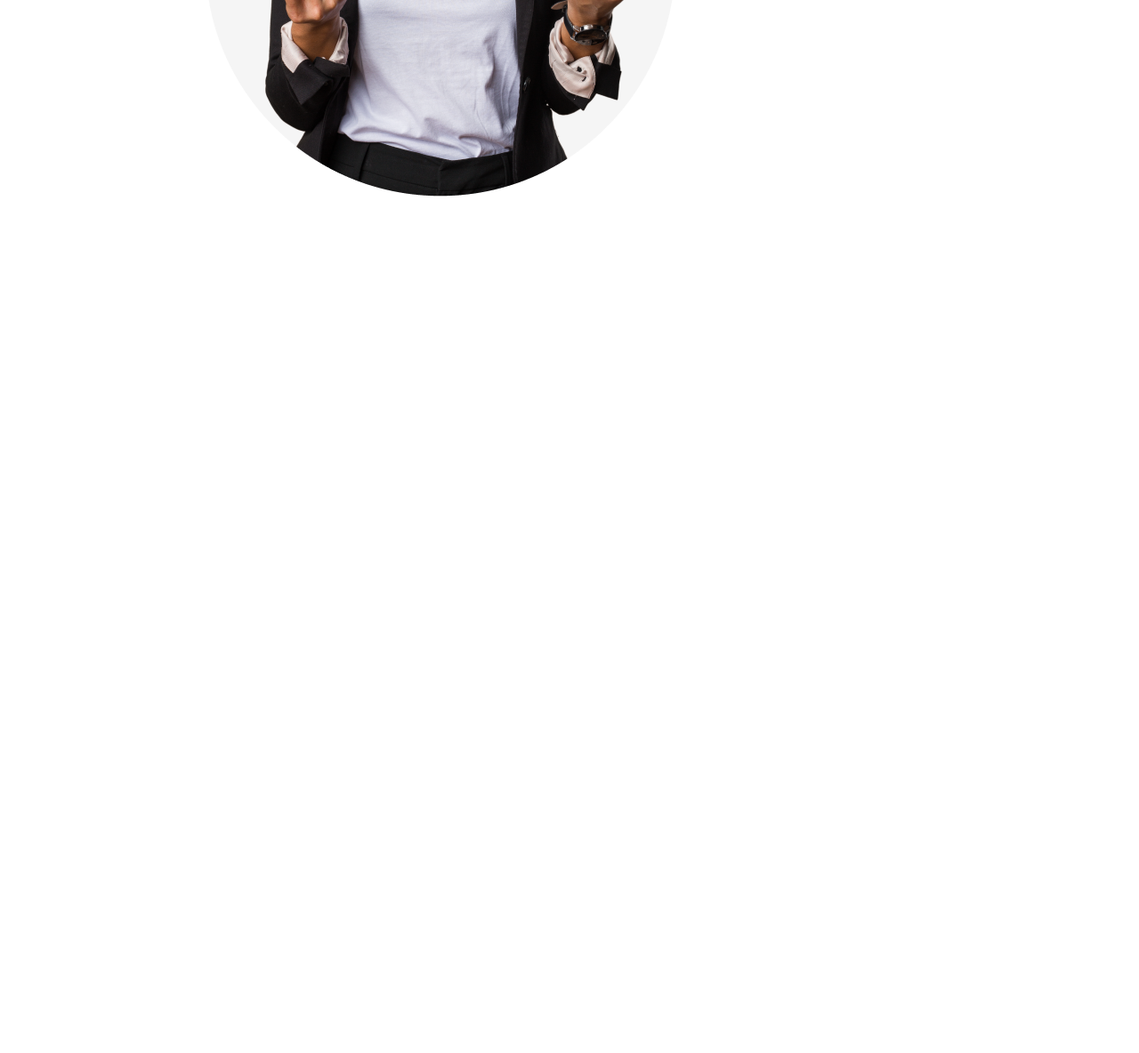
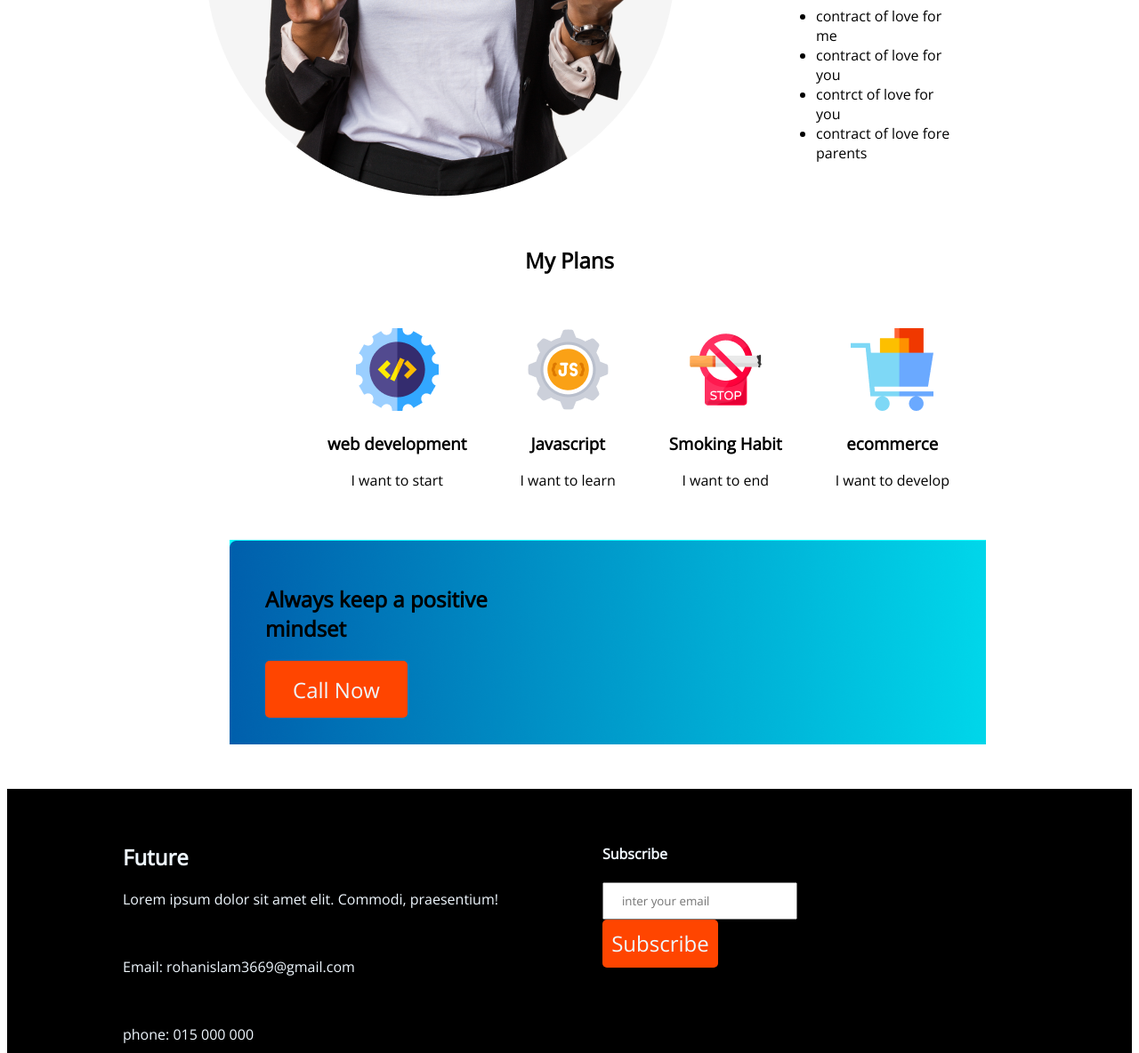
Before and after one commit to ROHAN-2497/new-year, a plain HTML site: page index.html in a window 1280 px wide. Shown: the part 1371-2555 px from the top of the page at 89% size. Before the commit the page ends 1647 px from the top, so only its background shows below. Drawn offline with nearby package versions, Linux system fonts and the light colour scheme.

Commit message:
finished

```diff
--- a/index.html
+++ b/index.html
@@ -37,7 +37,7 @@
               voluptas!
             </p>
             <ul>
-              <li>contract of love for me </li>
+              <li>contract of love for me</li>
               <li>contract of love for you</li>
               <li>contrct of love for you</li>
               <li>contract of love fore parents</li>
@@ -45,7 +45,70 @@
           </div>
         </div>
       </section>
+      <section class="plan">
+        <div><h2>My Plans</h2></div>
+        <div class="plan-container">
+          <div class="plan-2nd">
+            <img src="images/icons/web.png" alt="" />
+            <h3>web development</h3>
+            <p>I want to start</p>
+          </div>
+          <div class="plan-2nd">
+            <img src="images/icons/js.png" alt="" />
+            <h3>Javascript</h3>
+            <p>I want to learn</p>
+          </div>
+          <div class="plan-2nd">
+            <img src="images/icons/smoke.png" alt="" />
+            <h3>Smoking Habit</h3>
+            <p>I want to end</p>
+          </div>
+          <div class="plan-2nd">
+            <img src="images/icons/ecom.png" alt="" />
+            <h3>ecommerce</h3>
+            <p>I want to develop</p>
+          </div>
+        </div>
+      </section>
+      <section class="positive">
+        <div class="positive-container">
+          <h1>
+            Always keep a positive <br />
+            mindset
+          </h1>
+          <button class="btn-primary">Call Now</button>
+        </div>
+      </section>
     </main>
-    <footer></footer>
+    <footer>
+      <div class="footer-banner">
+        <div>
+          <h2>Future</h2>
+          <p>
+            Lorem ipsum dolor sit amet  elit. Commodi,
+            praesentium!
+          </p> <br>
+          <p>Email: rohanislam3669@gmail.com</p>
+          <br> <p>phone: 015 000 000</p>
+          <a href="">
+            <img src="images/icons/fb.png" alt="">
+          </a>
+          <a href="">
+            <img src="images/icons/youtube.png" alt="">
+          </a>
+          <a href="">
+            <img src="images/icons/twitter.png" alt="">
+          </a>
+        </div>
+        <div><h4>Subscribe</h4>
+        <form action="">
+          <input class="box" type="" placeholder="inter your email"><br>
+          <button class="btn-second">Subscribe</button>
+
+        </form>
+
+        </div>
+      </div>
+    </footer>
   </body>
 </html>
--- a/styles/style.css
+++ b/styles/style.css
@@ -14,6 +14,7 @@
 }
 /* banner head styles */
 .banner {
+  margin: 0%;
   background: url(../images/banner/banner2.png);
   width: 100%;
   height: 810px;
@@ -29,11 +30,60 @@
   margin-top: 200px;
 }
 /* section  previous styles */
-.container{
+.container {
   display: flex;
   justify-content: space-between;
   margin: 50px 200px;
 }
-.list{
- margin-bottom: 100px;
+.list {
+  padding-top: 300px;
+  margin-left: 100px;
 }
+/* section plan styles */
+.plan {
+  margin-top: 30px;
+  text-align: center;
+}
+.plan-container {
+  display: flex;
+  margin-top: 60px;
+  margin-left: 360px;
+  gap: 60px;
+}
+/* section positive styles */
+.positive {
+  margin-top: 40px;
+  margin-left: 250px;
+  width: 850px;
+  height: 230px;
+  background: url(../images/gradient1.png);
+  background-color: aqua;
+}
+.positive-container {
+  padding-top: 30px;
+  padding-left: 40px;
+}
+/* section footer banner */
+
+.footer-banner {
+  gap: 117px;
+  color: aliceblue;
+  margin-top: 50px;
+  display: flex;
+  background: black;
+ padding: 40px 130px;
+}
+.box{
+  padding: 10px 20px;
+}
+.btn-second{
+  color: aliceblue;
+  font-size: 24px;
+  background-color: orangered;
+  border: 0;
+  border-radius: 5px;
+  width: 130px;
+  height: 54px;
+  left: 1210px;
+  top: 586px;
+}
```
